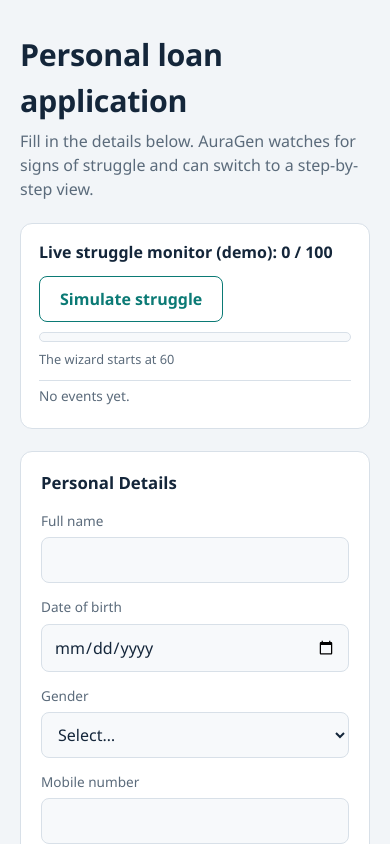
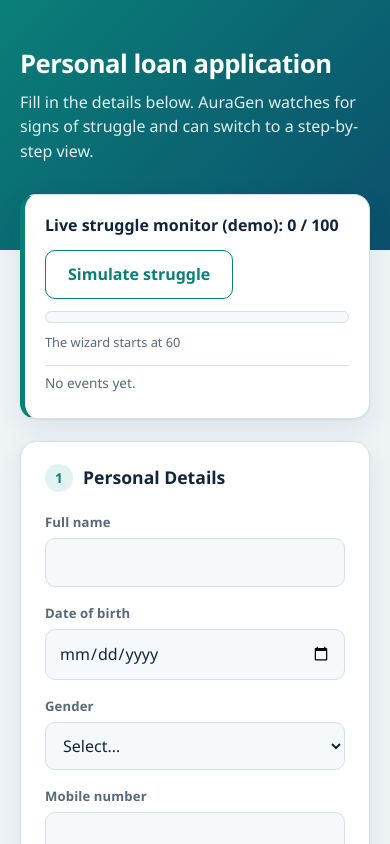
Before and after one commit to Anikx09/AuraGen-Generative-UI, a React (Vite) app in the folder auragen-app/: page / in a window 390 px wide. Shown: the top 844 px of the page. Built offline with nearby package versions, Linux system fonts and the light colour scheme.

Commit message:
Refactor CSS styles and variables for better design
Updated CSS variables for colors and styles, adjusted padding and margins, and improved layout responsiveness.

```diff
--- a/auragen-app/src/index.css
+++ b/auragen-app/src/index.css
@@ -1,91 +1,149 @@
 :root {
-  --bg: #f2f5f8;
+  --bg: #eef3f6;
   --card: #ffffff;
-  --input: #f7f9fb;
-  --ink: #14263a;
-  --muted: #5b6b7b;
-  --line: #d8e0e8;
-  --accent: #0b7a75;
+  --input: #f6f9fb;
+  --ink: #10253a;
+  --muted: #566879;
+  --line: #d5dfe7;
+  --accent: #0a7f78;
   --accent-ink: #ffffff;
+  --soft: #e1f3f1;
   --warn: #b45309;
   --bad: #b42318;
+  --hero-a: #0a7f78;
+  --hero-b: #0b4f6c;
+  --shadow: 0 1px 2px rgba(16, 37, 58, 0.06), 0 10px 28px rgba(16, 37, 58, 0.08);
   font-family: "Segoe UI", system-ui, Arial, sans-serif;
-  line-height: 1.5;
+  line-height: 1.55;
   color-scheme: light dark;
 }
 
 @media (prefers-color-scheme: dark) {
   :root {
-    --bg: #0e1a24;
-    --card: #152330;
-    --input: #0f1b26;
-    --ink: #e6eef5;
-    --muted: #97a9b9;
-    --line: #27394a;
+    --bg: #0b1620;
+    --card: #122130;
+    --input: #0d1a26;
+    --ink: #e8f0f6;
+    --muted: #9db0c0;
+    --line: #25394b;
     --accent: #3fc1b9;
-    --accent-ink: #08201f;
+    --accent-ink: #06211f;
+    --soft: #16343a;
     --warn: #f0a35c;
     --bad: #ff8a7a;
+    --hero-a: #0e5753;
+    --hero-b: #0c3550;
+    --shadow: 0 10px 28px rgba(0, 0, 0, 0.35);
   }
 }
 
 * { box-sizing: border-box; }
-body { margin: 0; display: block; background: var(--bg); color: var(--ink); }
-#root { width: 100%; max-width: none; margin: 0; border: none; text-align: left; display: block; }
 
-.app { max-width: 780px; margin: 0 auto; padding: 32px 20px 64px; }
-h1 { font-size: 1.9rem; margin: 0 0 6px; letter-spacing: -0.01em; }
-.subtitle { margin: 0 0 22px; color: var(--muted); }
+body {
+  margin: 0;
+  display: block;
+  position: relative;
+  min-height: 100vh;
+  background: var(--bg);
+  color: var(--ink);
+}
+
+body::before {
+  content: "";
+  position: absolute;
+  inset: 0 0 auto 0;
+  height: 250px;
+  background: linear-gradient(135deg, var(--hero-a), var(--hero-b));
+  z-index: -1;
+}
+
+#root { width: 100%; max-width: none; margin: 0; border: none; display: block; text-align: left; }
+
+.app { counter-reset: step; max-width: 800px; margin: 0 auto; padding: 44px 20px 80px; }
+
+h1 { color: #ffffff; font-size: 2.1rem; margin: 0 0 6px; letter-spacing: -0.02em; }
+.subtitle { color: rgba(255, 255, 255, 0.88); margin: 0 0 30px; max-width: 58ch; }
 
 .monitor, .card, section {
   background: var(--card);
   border: 1px solid var(--line);
-  border-radius: 12px;
+  border-radius: 16px;
+  box-shadow: var(--shadow);
 }
 
-.monitor { padding: 16px 18px; margin-bottom: 22px; }
+.monitor { padding: 18px 20px; margin-bottom: 22px; border-left: 5px solid var(--accent); }
 .monitor-head { display: flex; justify-content: space-between; align-items: center; gap: 12px; flex-wrap: wrap; }
-.meter { height: 10px; border-radius: 6px; background: var(--input); border: 1px solid var(--line); overflow: hidden; margin: 10px 0 4px; }
-.meter i { display: block; height: 100%; background: var(--accent); transition: width 0.4s, background 0.4s; }
+.meter { height: 12px; border-radius: 8px; background: var(--input); border: 1px solid var(--line); overflow: hidden; margin: 12px 0 6px; }
+.meter i { display: block; height: 100%; border-radius: 8px; background: var(--accent); transition: width 0.4s, background 0.4s; }
 .meter i.warm { background: var(--warn); }
 .meter i.hot { background: var(--bad); }
 .hint { color: var(--muted); font-size: 0.8rem; }
-.log { list-style: none; margin: 10px 0 0; padding: 0; font-size: 0.85rem; color: var(--muted); }
-.log li { padding: 5px 0; border-top: 1px solid var(--line); }
+.log { list-style: none; margin: 12px 0 0; padding: 0; font-size: 0.85rem; color: var(--muted); }
+.log li { padding: 6px 0; border-top: 1px solid var(--line); }
 
-section { padding: 18px 20px; margin-bottom: 16px; display: grid; grid-template-columns: 1fr 1fr; gap: 14px 18px; }
-section h2 { grid-column: 1 / -1; margin: 0 0 2px; font-size: 1.05rem; }
+section {
+  counter-increment: step;
+  padding: 22px 24px 26px;
+  margin-bottom: 18px;
+  display: grid;
+  grid-template-columns: 1fr 1fr;
+  gap: 16px 20px;
+}
+section h2 { grid-column: 1 / -1; display: flex; align-items: center; gap: 10px; margin: 0 0 4px; font-size: 1.1rem; }
+section h2::before {
+  content: counter(step);
+  display: inline-grid;
+  place-items: center;
+  width: 28px;
+  height: 28px;
+  border-radius: 50%;
+  background: var(--soft);
+  color: var(--accent);
+  font-size: 0.85rem;
+  font-weight: 700;
+}
 
-.card { padding: 20px; }
-.card h2 { margin: 12px 0 14px; font-size: 1.1rem; }
-.card .field { margin-bottom: 14px; }
+.card { padding: 24px; }
+.card h2 { margin: 14px 0 18px; font-size: 1.2rem; }
+.card .field { margin-bottom: 16px; }
+.card p { margin: 0; padding: 10px 14px; border-radius: 10px; background: var(--soft); color: var(--ink); font-size: 0.9rem; }
+.card p button { margin-left: 8px; padding: 5px 12px; font-size: 0.82rem; background: transparent; color: var(--accent); }
 
 .field { display: flex; flex-direction: column; gap: 6px; }
-label { font-size: 0.85rem; font-weight: 500; color: var(--muted); }
+label { font-size: 0.82rem; font-weight: 600; color: var(--muted); letter-spacing: 0.01em; }
 input, select {
   width: 100%;
-  padding: 10px 12px;
+  padding: 11px 13px;
   font: inherit;
   color: var(--ink);
   background: var(--input);
   border: 1px solid var(--line);
-  border-radius: 8px;
+  border-radius: 10px;
+  transition: border-color 0.15s, box-shadow 0.15s;
 }
-input:focus, select:focus, button:focus-visible { outline: 2px solid var(--accent); outline-offset: 1px; }
+input:focus, select:focus { outline: none; border-color: var(--accent); box-shadow: 0 0 0 3px var(--soft); }
+button:focus-visible { outline: 2px solid var(--accent); outline-offset: 2px; }
 
 button {
   font: inherit;
   font-weight: 600;
   cursor: pointer;
-  padding: 10px 20px;
+  padding: 11px 22px;
   border: 1px solid var(--accent);
-  border-radius: 8px;
+  border-radius: 10px;
   background: var(--accent);
   color: var(--accent-ink);
+  transition: transform 0.12s, opacity 0.12s;
 }
+button:hover:not(:disabled) { transform: translateY(-1px); }
 button.ghost { background: transparent; color: var(--accent); }
 button:disabled { opacity: 0.45; cursor: not-allowed; }
+section + button { width: 100%; margin-top: 4px; padding: 15px; font-size: 1.05rem; }
 
 @media (max-width: 600px) {
   section { grid-template-columns: 1fr; }
+  h1 { font-size: 1.6rem; }
 }
+@media (prefers-reduced-motion: reduce) {
+  * { transition: none !important; }
+}
```
